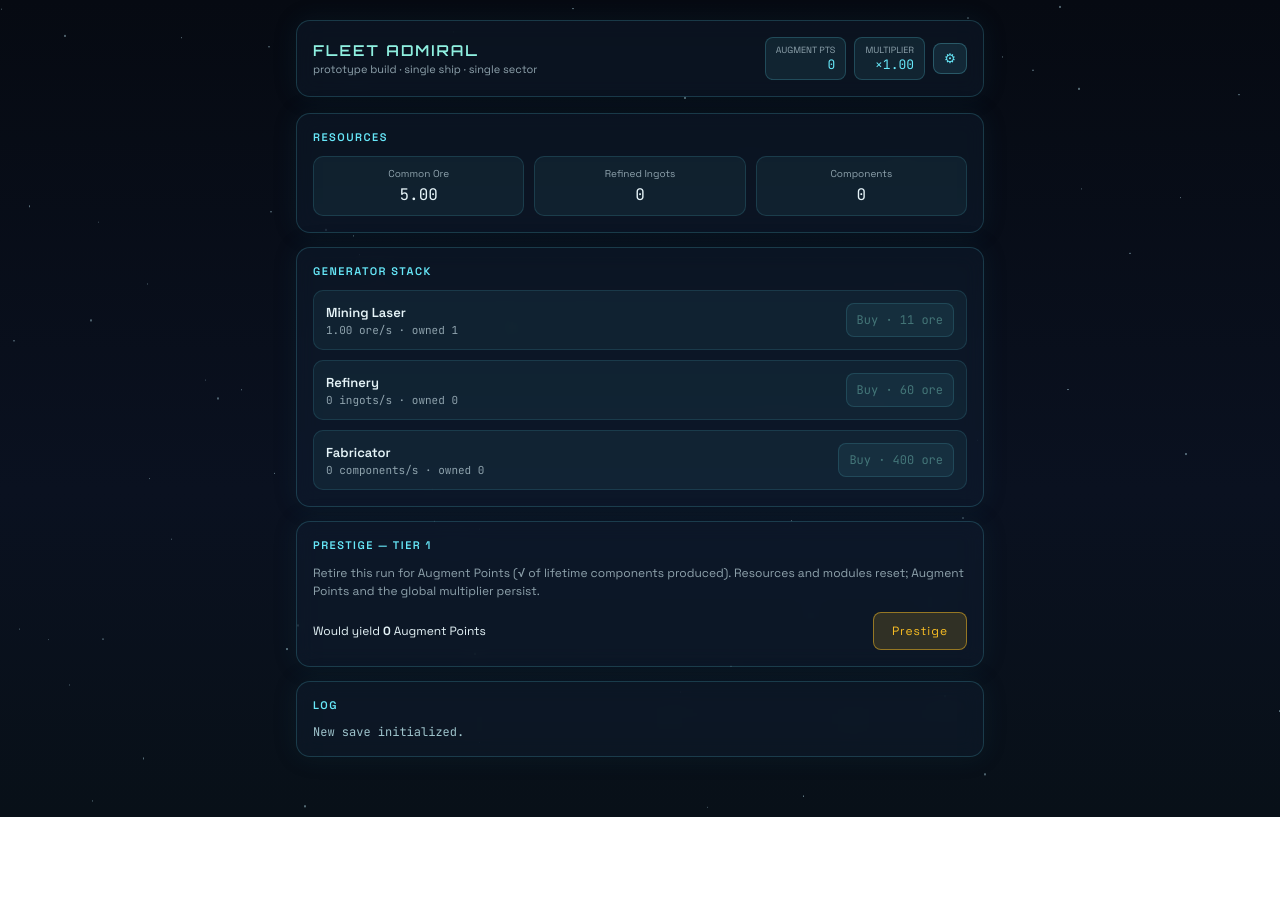
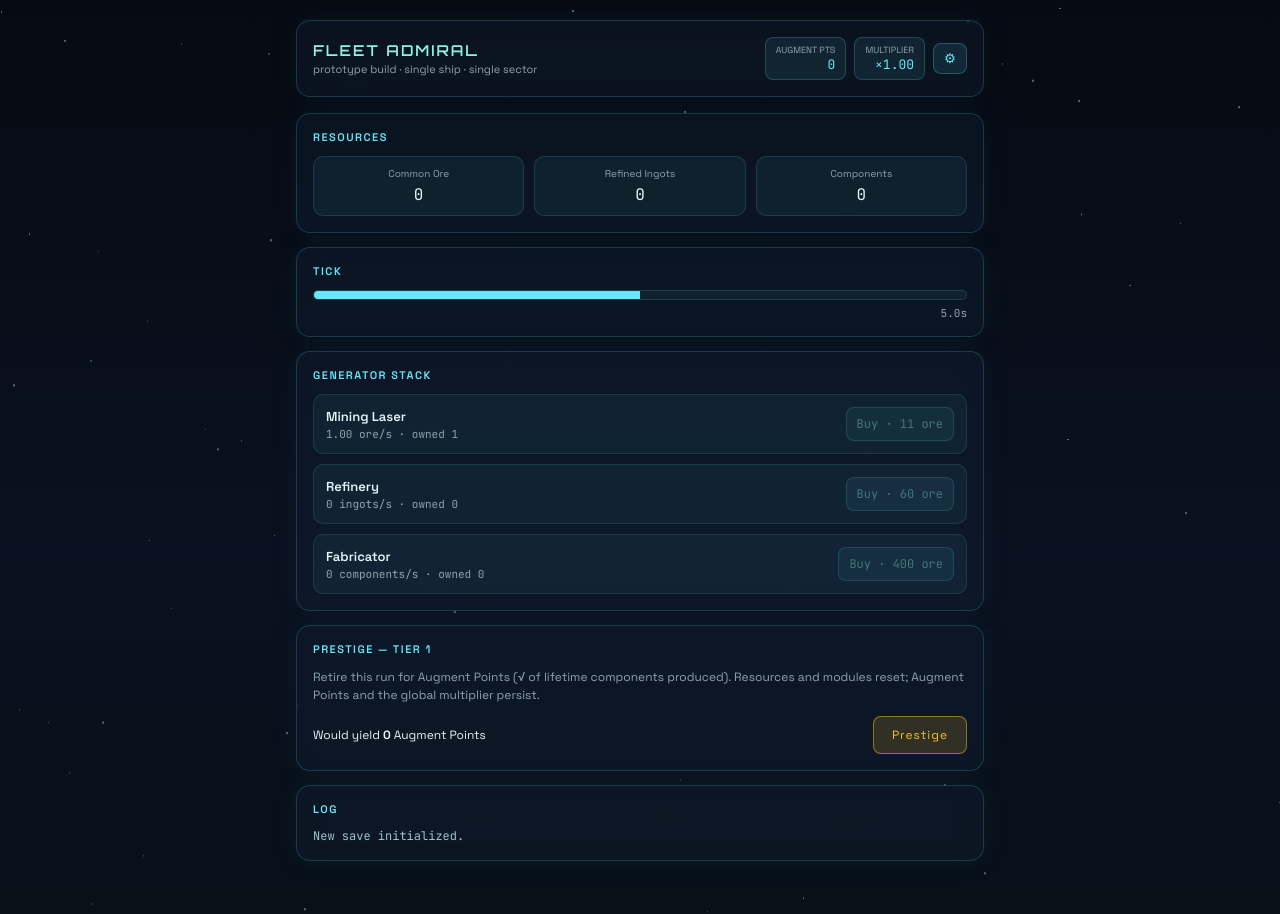
Before and after one commit to Scythrael/HyperionLegacy, a Svelte app: page / in a window 1280 px wide. Shown: the top 914 px of the page. Before the commit the page ends 817 px from the top, so only its background shows below. Built offline with nearby package versions, Linux system fonts and the light colour scheme.

Commit message:
feat: replace continuous accrual with tick-bar discrete resource grants

```diff
--- a/src/App.svelte
+++ b/src/App.svelte
@@ -24,7 +24,8 @@
   let devPanelOpen = false;
   let speed = 1;
   let logEntries: string[] = [];
-  let lastTick = Date.now();
+  let barCycleStart = Date.now();
+  let nowTick = Date.now();
   let tickHandle: ReturnType<typeof setInterval>;
   let saveHandle: ReturnType<typeof setInterval>;
 
@@ -46,14 +47,25 @@
     } else {
       pushLog("New save initialized.");
     }
-    lastTick = Date.now();
+    barCycleStart = Date.now();
+    nowTick = Date.now();
 
-    // Active tick loop — tech spec §2, nominal 10 Hz.
+    // Tick-bar loop — checks cycle progress every 100ms, fires a discrete
+    // tick() call once per full cycle. barSeconds is floored at 1 real
+    // second so dev-speed presets never make the bar flicker unreadably;
+    // multiple game-ticks just batch into that one visual cycle, which is
+    // still correct because tick() is closed-form (see design doc).
     tickHandle = setInterval(() => {
+      if (speed === 0) return; // paused — bar and resources both freeze
+      const barSeconds = Math.max(1, state.tickDurationSeconds / speed);
       const now = Date.now();
-      const delta = ((now - lastTick) / 1000) * speed;
-      lastTick = now;
-      state = tick(delta, state);
+      nowTick = now;
+      const progress = (now - barCycleStart) / 1000 / barSeconds;
+      if (progress >= 1) {
+        const gameSecondsThisCycle = barSeconds * speed;
+        state = tick(gameSecondsThisCycle, state);
+        barCycleStart = now;
+      }
     }, 100);
 
     // Autosave every 30s — tech spec §6.
@@ -105,6 +117,9 @@
   }
 
   $: mult = globalMultiplier(state);
+  $: barSeconds = Math.max(1, state.tickDurationSeconds / (speed || 1));
+  $: tickProgress = Math.min(1, Math.max(0, (nowTick - barCycleStart) / 1000 / barSeconds));
+  $: tickRemaining = Math.max(0, barSeconds * (1 - tickProgress));
 </script>
 
 <div class="root">
@@ -141,6 +156,14 @@
             </div>
           {/each}
         </div>
+      </section>
+
+      <section class="panel">
+        <div class="panel-title">TICK</div>
+        <div class="tick-bar-track">
+          <div class="tick-bar-fill" style="width:{tickProgress * 100}%"></div>
+        </div>
+        <div class="tick-bar-readout">{tickRemaining.toFixed(1)}s</div>
       </section>
 
       <section class="panel">
@@ -303,6 +326,25 @@
   }
   .resource-label { font-size: 10px; color: var(--color-text-secondary); margin-bottom: 4px; }
   .resource-value { font-family: var(--font-mono); font-size: 16px; }
+  .tick-bar-track {
+    height: 10px;
+    border-radius: 6px;
+    background: var(--color-panel-bg-strong);
+    border: 1px solid rgba(103, 232, 249, 0.14);
+    overflow: hidden;
+  }
+  .tick-bar-fill {
+    height: 100%;
+    background: var(--color-accent);
+    transition: width 0.1s linear;
+  }
+  .tick-bar-readout {
+    margin-top: 6px;
+    font-family: var(--font-mono);
+    font-size: 11px;
+    color: var(--color-text-secondary);
+    text-align: right;
+  }
   .module-list { display: flex; flex-direction: column; gap: 10px; }
   .module-card {
     padding: 12px;
```
